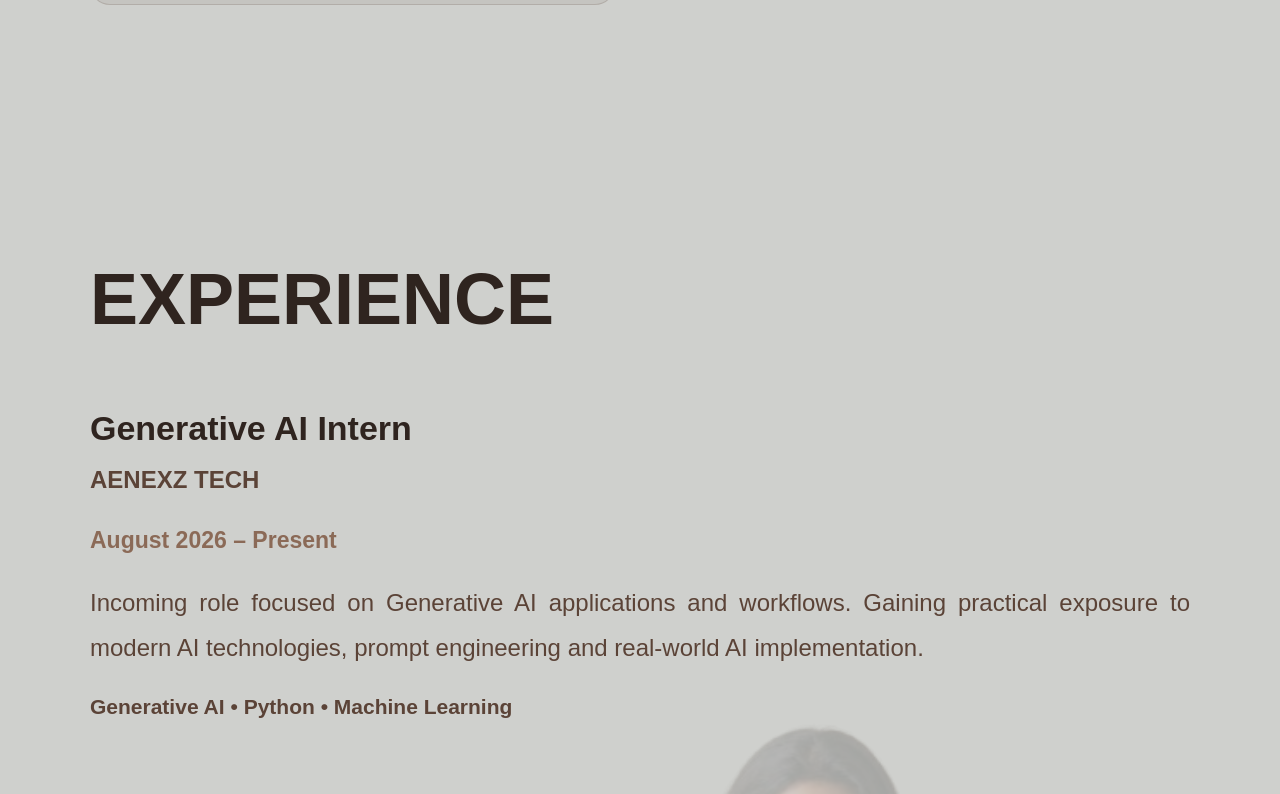
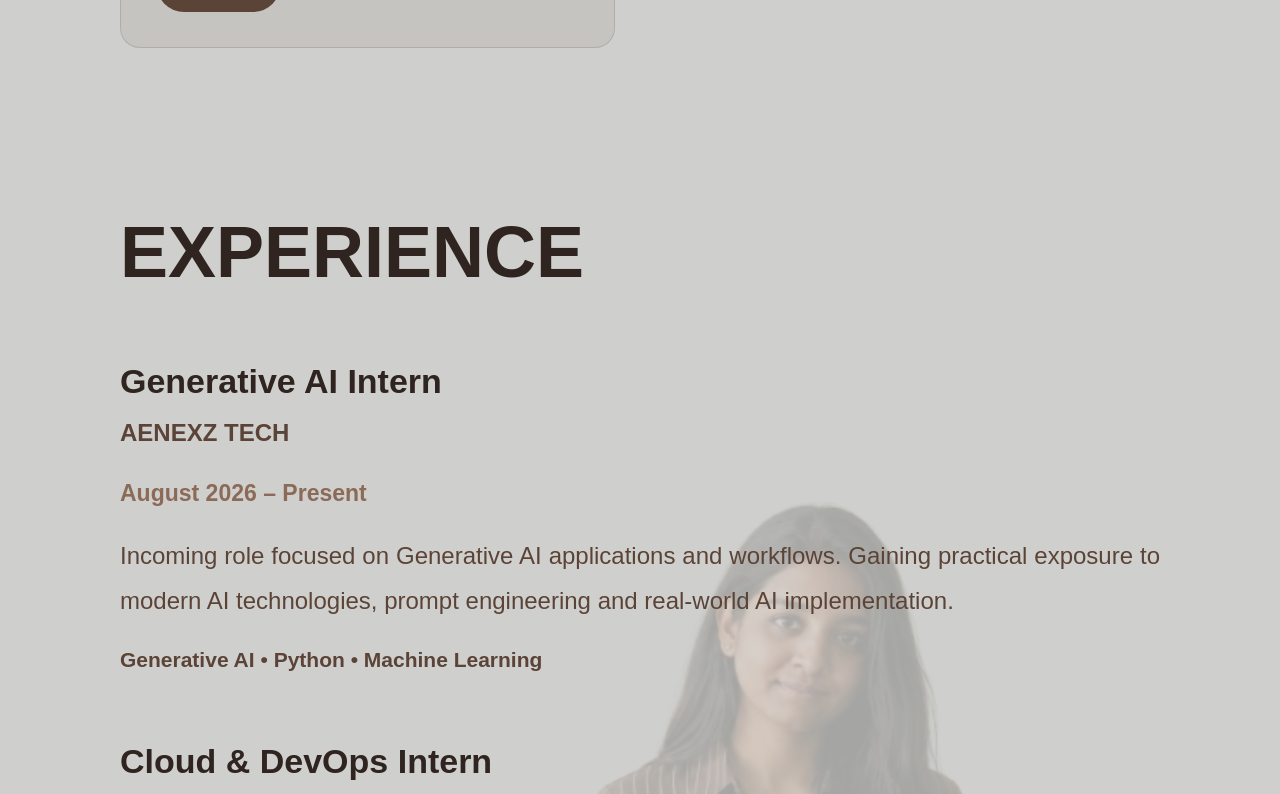
Before and after one commit to nachammaisundaram/portfolio, a React (Vite) app: page / in a window 1280 px wide. Shown: the part 5240-6034 px from the top of the page. Built offline with nearby package versions, Linux system fonts and the light colour scheme.

Commit message:
Refine portfolio spacing and final UI polish

```diff
--- a/src/components/Contact/Contact.css
+++ b/src/components/Contact/Contact.css
@@ -1,7 +1,7 @@
 .contact {
 
     width: 100%;
-    padding: 70px 90px 80px;
+    padding: 30px 90px 80px;
 
 }
 
--- a/src/components/Education/Education.css
+++ b/src/components/Education/Education.css
@@ -1,7 +1,7 @@
 .education{
 
     width:100%;
-    padding:120px 90px;
+    padding:8px 90px 120px;
 
 }
 
--- a/src/components/Experience/Experience.css
+++ b/src/components/Experience/Experience.css
@@ -2,7 +2,7 @@
 
     width:100%;
 
-    padding:120px 90px;
+    padding:60px 120px 90px;
 
     position:relative;
 
@@ -128,7 +128,7 @@
 
     right:150px;
 
-    top:50%;
+    top:40%;
 
     transform:translateY(-50%);
 
--- a/src/components/Projects/Projects.css
+++ b/src/components/Projects/Projects.css
@@ -1,7 +1,7 @@
 .projects{
 
     width:100%;
-    padding:120px 90px;
+    padding: 55px 120px 90px;
 
 }
 
```
